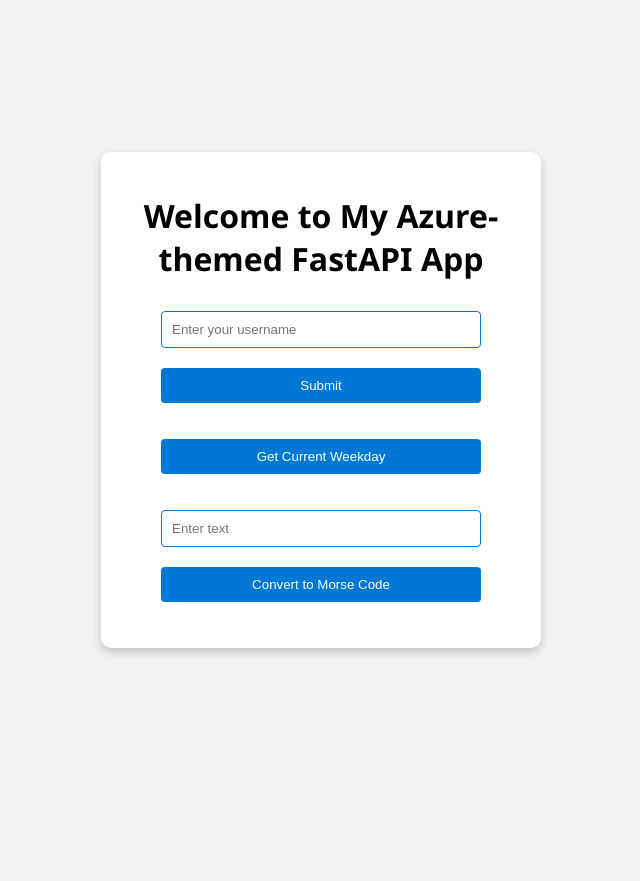
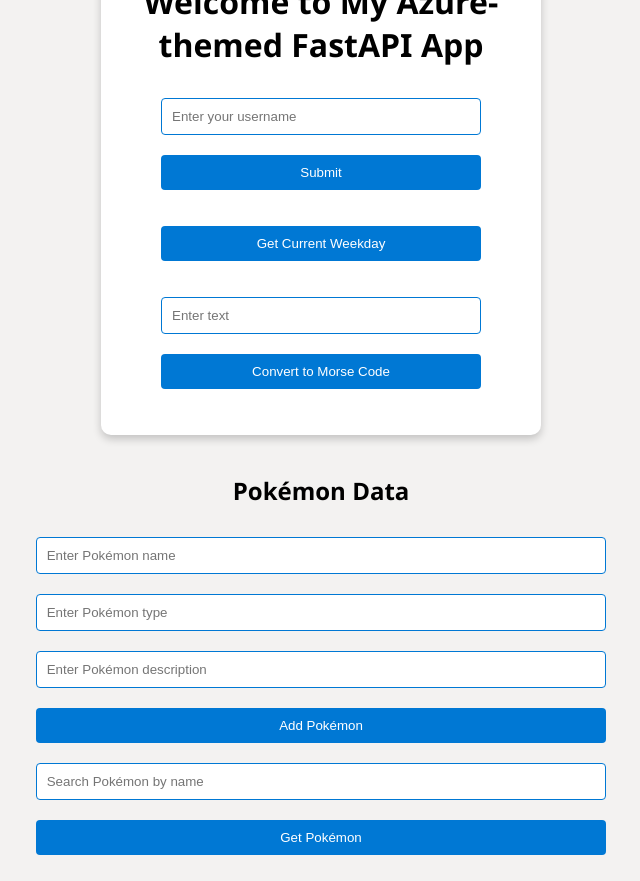
Before and after one commit to OceanC0de/fastapi-htmx, a FastAPI app: page / in a window 1280 px wide. Shown: the whole page, without its empty margins (319-959 px from the left). Before the commit the page ends 655 px from the top, so only its background shows below. Run offline with FastAPI, Linux system fonts and the light colour scheme.

Commit message:
added DB connectivity and pokemon endpoint to frontend and backend

```diff
--- a/main.py
+++ b/main.py
@@ -1,10 +1,40 @@
 from fastapi import FastAPI, Request
 from fastapi.templating import Jinja2Templates
 from pydantic import BaseModel
+from azure.cosmos import CosmosClient, exceptions, PartitionKey
+import os
 from datetime import datetime
+from dotenv import load_dotenv
+
+# Load environment variables
+load_dotenv()
+
+# Retrieve the Cosmos DB connection string from environment variable
+connection_string = os.getenv('COSMOS_CONNECTION_STRING')
+
+# Initialize the Cosmos client
+client = CosmosClient.from_connection_string(conn_str=connection_string)
+
+# Database and Container configuration
+database_name = 'pokemon'
+container_name = 'collection1'
+
+# Create or get the database and container
+database = client.create_database_if_not_exists(id=database_name)
+container = database.create_container_if_not_exists(
+    id=container_name,
+    partition_key=PartitionKey(path="/name"),
+    offer_throughput=400
+)
 
 app = FastAPI()
 templates = Jinja2Templates(directory="templates")
+
+# Model definitions
+class Pokemon(BaseModel):
+    name: str
+    type: str
+    description: str
 
 class UserInput(BaseModel):
     username: str
@@ -12,6 +42,7 @@ class UserInput(BaseModel):
 class TextToMorseRequest(BaseModel):
     text: str
 
+# Morse code dictionary
 MORSE_CODE_DICT = {
     'A': '.-', 'B': '-...', 'C': '-.-.', 'D': '-..', 'E': '.', 'F': '..-.',
     'G': '--.', 'H': '....', 'I': '..', 'J': '.---', 'K': '-.-', 'L': '.-..',
@@ -27,6 +58,7 @@ MORSE_CODE_DICT = {
 def text_to_morse(text: str) -> str:
     return ' '.join(MORSE_CODE_DICT.get(char.upper(), '') for char in text)
 
+# FastAPI route handlers
 @app.get("/")
 async def read_root(request: Request):
     return templates.TemplateResponse("index.html", {"request": request})
@@ -44,3 +76,26 @@ async def submit_data(user_input: UserInput):
 async def text_to_morse_endpoint(request: TextToMorseRequest):
     morse_code = text_to_morse(request.text)
     return {"morse_code": morse_code}
+
+@app.post("/pokemon")
+async def add_pokemon(pokemon: Pokemon):
+    try:
+        container.upsert_item({
+            'id': pokemon.name.lower(),  # Use Pokémon name as a unique ID
+            'name': pokemon.name,  # Partition key
+            'type': pokemon.type,
+            'description': pokemon.description
+        })
+        return {"message": f"{pokemon.name} added to the database!"}
+    except Exception as e:
+        return {"error": str(e)}
+
+@app.get("/pokemon/{name}")
+async def get_pokemon(name: str):
+    try:
+        item_response = container.read_item(item=name.lower(), partition_key=name)
+        return item_response
+    except exceptions.CosmosResourceNotFoundError:
+        return {"error": "Pokemon not found"}
+    except Exception as e:
+        return {"error": str(e)}
--- a/requirements.txt
+++ b/requirements.txt
@@ -1,3 +1,6 @@
 fastapi
 uvicorn
 jinja2
+pymongo
+azure-cosmos
+python-dotenv
--- a/templates/index.html
+++ b/templates/index.html
@@ -67,7 +67,20 @@
             <p id="morseResponse"></p>
         </div>
     </div>
-
+    <div>
+        <h2>Pokémon Data</h2>
+        <div>
+            <input type="text" id="pokemonNameInput" placeholder="Enter Pokémon name">
+            <input type="text" id="pokemonTypeInput" placeholder="Enter Pokémon type">
+            <input type="text" id="pokemonDescInput" placeholder="Enter Pokémon description">
+            <button onclick="addPokemon()">Add Pokémon</button>
+        </div>
+        <div>
+            <input type="text" id="pokemonSearchInput" placeholder="Search Pokémon by name">
+            <button onclick="getPokemon()">Get Pokémon</button>
+            <p id="pokemonResponse"></p>
+        </div>
+    </div>
     <script>
         async function submitUsername() {
             const username = document.getElementById('usernameInput').value;
@@ -133,6 +146,50 @@
             responseContainer.textContent = 'Error: ' + e.message;
         }
     }
+
+    async function addPokemon() {
+        const name = document.getElementById('pokemonNameInput').value;
+        const type = document.getElementById('pokemonTypeInput').value;
+        const description = document.getElementById('pokemonDescInput').value;
+        const responseContainer = document.getElementById('pokemonResponse');
+
+        try {
+            const response = await fetch('/pokemon', {
+                method: 'POST',
+                headers: {
+                    'Content-Type': 'application/json',
+                },
+                body: JSON.stringify({ name: name, type: type, description: description }),
+            });
+
+            if (!response.ok) {
+                throw new Error(`HTTP error! status: ${response.status}`);
+            }
+
+            const responseData = await response.json();
+            responseContainer.textContent = responseData.message;
+        } catch (e) {
+            responseContainer.textContent = 'Error: ' + e.message;
+        }
+    }
+
+    async function getPokemon() {
+        const name = document.getElementById('pokemonSearchInput').value;
+        const responseContainer = document.getElementById('pokemonResponse');
+
+        try {
+            const response = await fetch(`/pokemon/${name}`, { method: 'GET' });
+
+            if (!response.ok) {
+                throw new Error(`HTTP error! status: ${response.status}`);
+            }
+
+            const responseData = await response.json();
+            responseContainer.textContent = 'Name: ' + responseData.name + ', Type: ' + responseData.type + ', Description: ' + responseData.description;
+        } catch (e) {
+            responseContainer.textContent = 'Error: ' + e.message;
+        }
+    }
 </script>
 </body>
 </html>
```
Also changed, not shown: 1 other file.
